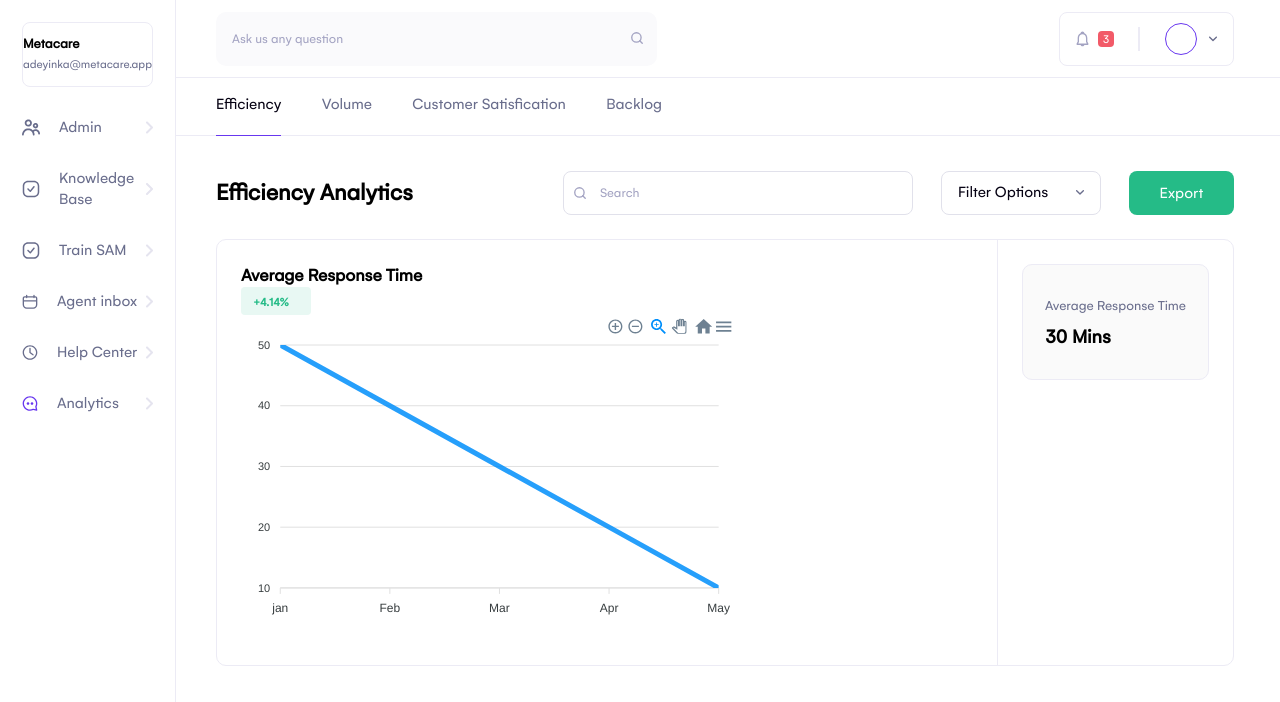
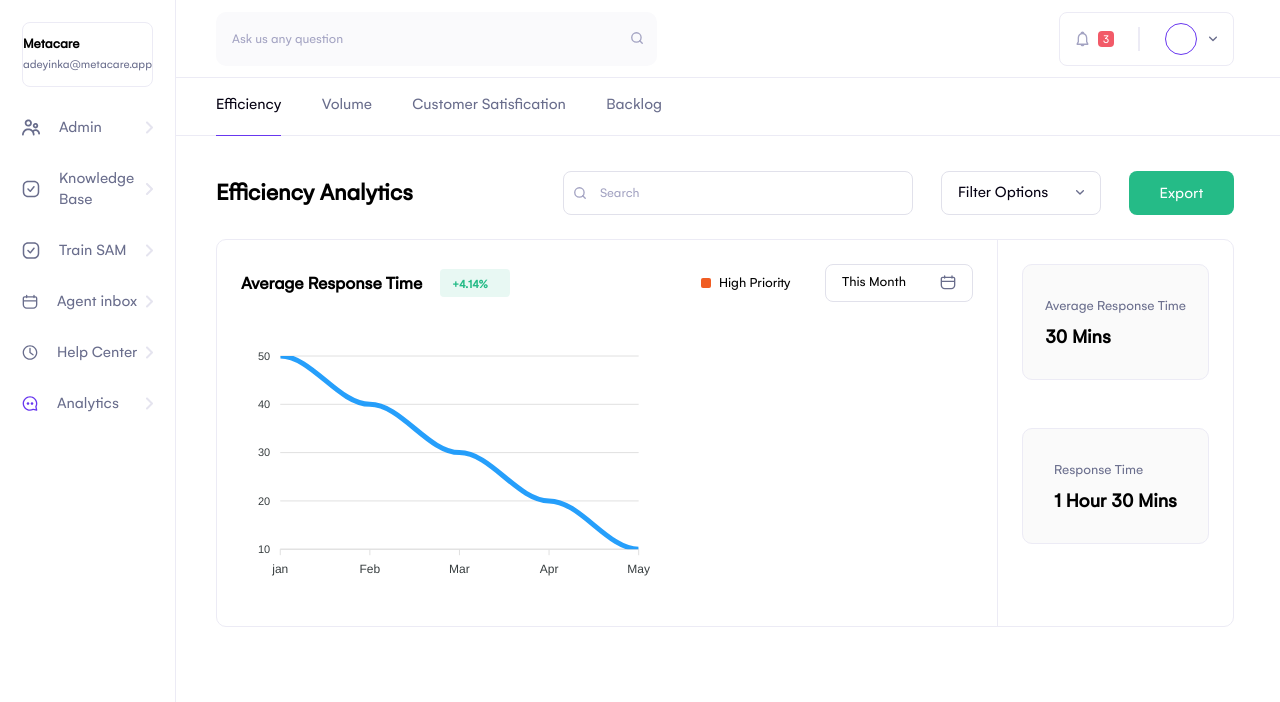
Before and after one commit to 5iveemmy/Efficiency, a React (Create React App) app: page / in a window 1280 px wide. Shown: the top 702 px of the page. Built offline with nearby package versions, Linux system fonts and the light colour scheme.

Commit message:
adjust chart width

```diff
--- a/src/components/PlatChart.js
+++ b/src/components/PlatChart.js
@@ -1,6 +1,7 @@
 import React, { Component } from "react";
 import Chart from "react-apexcharts";
 import styled from "styled-components";
+import sched from "../assets/schedule.svg";
 
 const ForChart = styled.div`
   margin-top: 24px;
@@ -28,6 +29,11 @@ const TheTime = styled.div`
   padding: 24px;
 `;
 
+const TimeFlex = styled.div`
+  display: flex;
+  flex-direction: column;
+`;
+
 const ForTime = styled.div`
   background: #fafafa;
   border: 1px solid #ecebf5;
@@ -53,9 +59,18 @@ const Mins = styled.p`
   padding-top: 8px;
 `;
 
-const ChartTop = styled.div``;
+const ChartTop = styled.div`
+  display: flex;
+  justify-content: space-between;
+  padding-bottom: 24px;
+`;
 
-const ChartTopLeft = styled.div``;
+const ChartTopLeft = styled.div`
+  display: flex;
+  justify-content: space-between;
+  width: 269px;
+  align-items: center;
+`;
 
 const Avrt = styled.p`
   font-size: 18px;
@@ -79,14 +94,80 @@ const GreenText = styled.span`
   font-weight: 600;
 `;
 
-const ChartTopRight = styled.div``;
+const ChartTopRight = styled.div`
+  display: flex;
+  justify-content: space-between;
+  width: 272px;
+  align-items: center;
+`;
 
+const High = styled.div`
+  display: flex;
+  justify-content: space-between;
+  align-items: center;
+`;
+
+const HighRed = styled.div`
+  width: 10px;
+  height: 10px;
+  background-color: #f05d23;
+  border-radius: 2px;
+`;
+
+const HighText = styled.p`
+  font-size: 14px;
+  padding-left: 8px;
+  font-weight: 500;
+`;
+
+const Month = styled.div`
+  border: 1px solid #e1e1eb;
+  box-sizing: border-box;
+  border-radius: 8px;
+  width: 148px;
+  height: 38px;
+`;
+
+const MonthWrap = styled.div`
+  display: flex;
+  justify-content: space-between;
+  align-items: center;
+  padding: 8px 16px;
+`;
+
+const This = styled.p`
+  font-size: 14px;
+`;
+
+const Sched = styled.img``;
+
+const Time = ({ resp, time }) => {
+  return (
+    <TheTime>
+      <ForTime>
+        <ForTimeWrap>
+          <Resp>{resp}</Resp>
+          <Mins>{time}</Mins>
+        </ForTimeWrap>
+      </ForTime>
+    </TheTime>
+  );
+};
 class PlatChart extends Component {
   constructor(props) {
     super(props);
 
     this.state = {
       options: {
+        chart: {
+          toolbar: {
+            show: false,
+          },
+        },
+        stroke: {
+          width: 5,
+          curve: "smooth",
+        },
         xaxis: {
           categories: ["jan", "Feb", "Mar", "Apr", "May", "Jun", "Jul", "Aug"],
         },
@@ -114,25 +195,32 @@ class PlatChart extends Component {
                   </AvGreenWrap>
                 </AvGreen>
               </ChartTopLeft>
-              <ChartTopRight></ChartTopRight>
+              <ChartTopRight>
+                <High>
+                  <HighRed></HighRed>
+                  <HighText>High Priority</HighText>
+                </High>
+                <Month>
+                  <MonthWrap>
+                    <This>This Month</This>
+                    <Sched src={sched} alt="schedule" />
+                  </MonthWrap>
+                </Month>
+              </ChartTopRight>
             </ChartTop>
             <ChartWrap>
               <Chart
                 options={this.state.options}
                 series={this.state.series}
                 type="line"
-                width="500"
+                width="420"
               />
             </ChartWrap>
           </ChartArea>
-          <TheTime>
-            <ForTime>
-              <ForTimeWrap>
-                <Resp>Average Response Time</Resp>
-                <Mins>30 Mins</Mins>
-              </ForTimeWrap>
-            </ForTime>
-          </TheTime>
+          <TimeFlex>
+            <Time resp="Average Response Time" time="30 Mins" />
+            <Time resp="Response Time" time="1 Hour 30 Mins" />
+          </TimeFlex>
         </ForChartWrap>
       </ForChart>
     );
```
